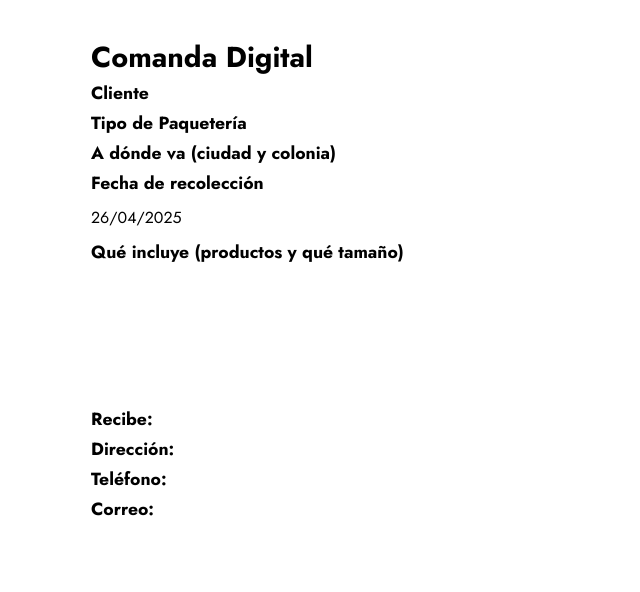
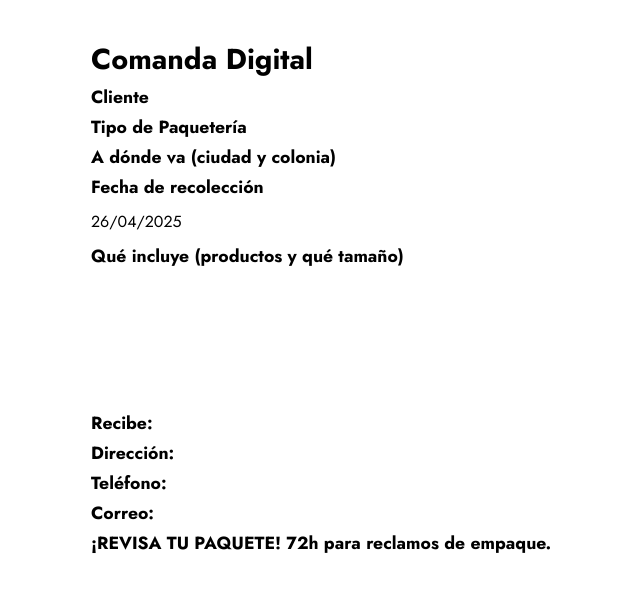
Before and after one commit to alexiserodriguez/acguidegenerator, a React app: page /lotLabel in a window 1280 px wide. Shown: the whole page, without its empty margins (259-899 px from the left). Built offline with nearby package versions, Linux system fonts and the light colour scheme.

Commit message:
note added

```diff
--- a/src/components/LotLabel.js
+++ b/src/components/LotLabel.js
@@ -87,6 +87,10 @@ function LotLabel() {
         <p>
           {correoDestino}
         </p>
+
+        <h2>
+        ¡REVISA TU PAQUETE! 72h para reclamos de empaque.
+        </h2>
       </div>
     </div>
   );
--- a/src/index.css
+++ b/src/index.css
@@ -18,7 +18,7 @@ body {
 
 h1 {
   font-size: 1.8em;
-  line-height: 0.6; /* Adjust as needed for spacing */
+  line-height: 0.75; /* Adjust as needed for spacing */
   text-align: start;
   font-weight: bolder;
 }
```
